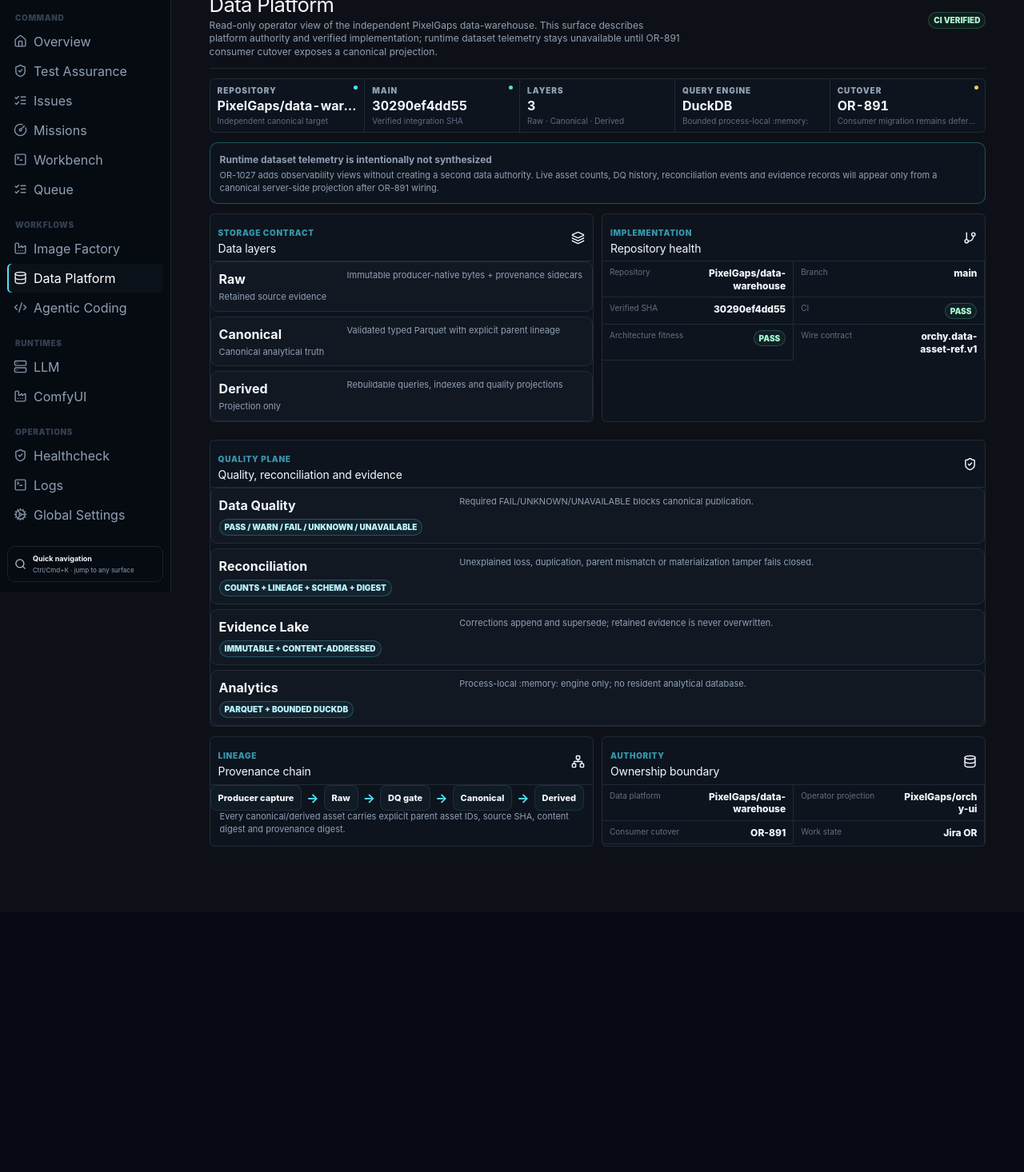
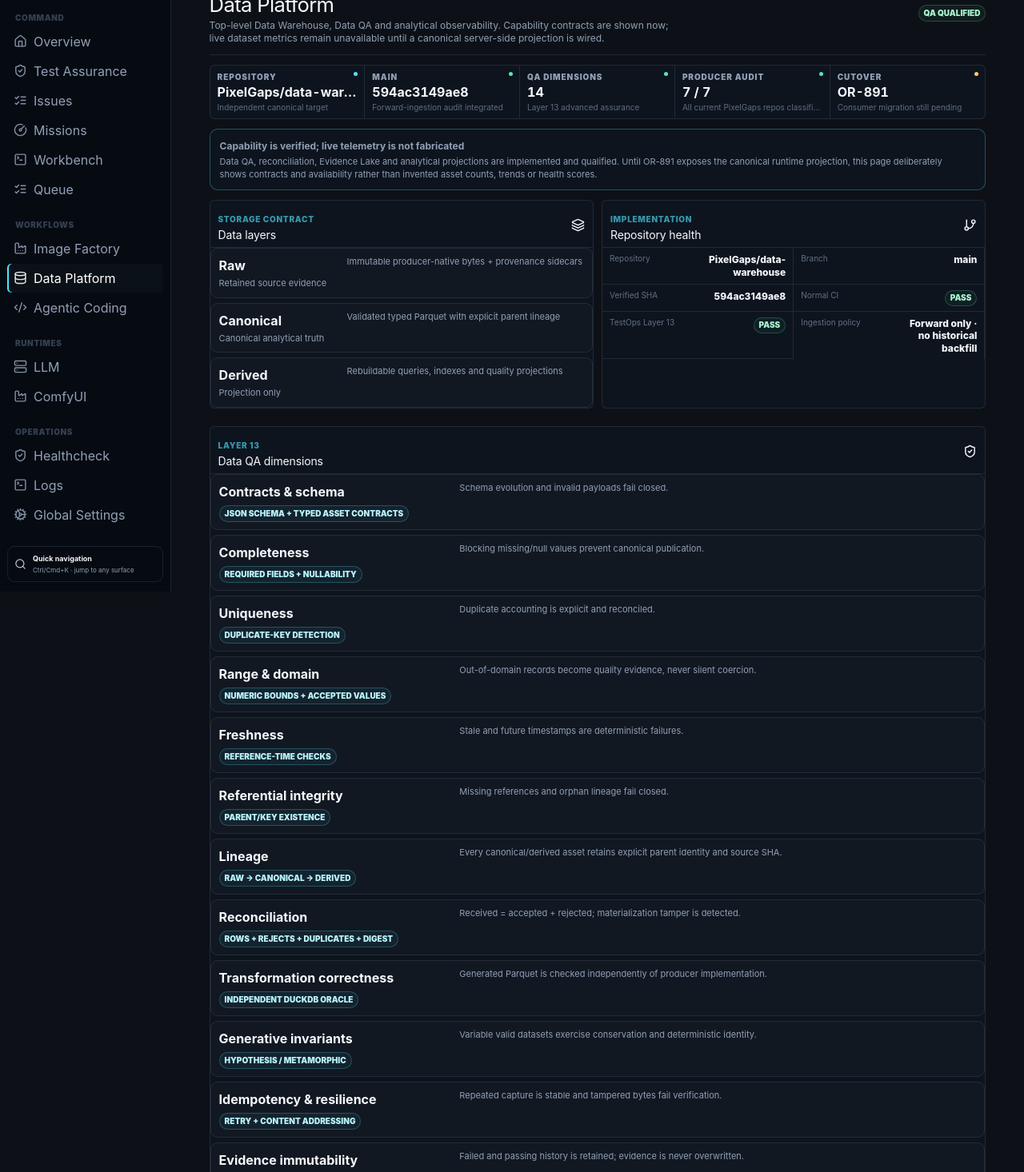
Before and after one commit to PixelGaps/orchy-ui, a React (Vite) app: page /data-platform in a window 1280 px wide. Shown: the part 60-1526 px from the top of the page at 80% size. Before the commit the page ends 1201 px from the top, so only its background shows below. Built offline with nearby package versions, Linux system fonts and the light colour scheme.

Commit message:
OR-1117 expose Data QA dimensions and analysis

```diff
--- a/src/domains/data-platform/page.tsx
+++ b/src/domains/data-platform/page.tsx
@@ -1,9 +1,9 @@
-import { Database, GitBranch, Layers3, Network, ShieldCheck } from "lucide-react"
+import { BarChart3, Database, GitBranch, Layers3, Network, ShieldCheck } from "lucide-react"
 
 import { Badge, Card, CompactSummary, PageHeader, PanelHeader, StatusNotice } from "@/components/ui/primitives"
 
 const REPOSITORY = "PixelGaps/data-warehouse"
-const HEAD = "30290ef4dd55a4413cde5ae5f5c02f37b646f0c8"
+const HEAD = "594ac3149ae800ccbfd8ec51e94ef2f84d2b4e11"
 
 const layers = [
   { name: "Raw", purpose: "Immutable producer-native bytes + provenance sidecars", authority: "Retained source evidence" },
@@ -11,93 +11,75 @@ const layers = [
   { name: "Derived", purpose: "Rebuildable queries, indexes and quality projections", authority: "Projection only" },
 ]
 
-const capabilities = [
-  ["Data Quality", "PASS / WARN / FAIL / UNKNOWN / UNAVAILABLE", "Required FAIL/UNKNOWN/UNAVAILABLE blocks canonical publication."],
-  ["Reconciliation", "Counts + lineage + schema + digest", "Unexplained loss, duplication, parent mismatch or materialization tamper fails closed."],
-  ["Evidence Lake", "Immutable + content-addressed", "Corrections append and supersede; retained evidence is never overwritten."],
-  ["Analytics", "Parquet + bounded DuckDB", "Process-local :memory: engine only; no resident analytical database."],
+const qaDimensions = [
+  ["Contracts & schema", "JSON Schema + typed asset contracts", "Schema evolution and invalid payloads fail closed."],
+  ["Completeness", "Required fields + nullability", "Blocking missing/null values prevent canonical publication."],
+  ["Uniqueness", "Duplicate-key detection", "Duplicate accounting is explicit and reconciled."],
+  ["Range & domain", "Numeric bounds + accepted values", "Out-of-domain records become quality evidence, never silent coercion."],
+  ["Freshness", "Reference-time checks", "Stale and future timestamps are deterministic failures."],
+  ["Referential integrity", "Parent/key existence", "Missing references and orphan lineage fail closed."],
+  ["Lineage", "Raw → Canonical → Derived", "Every canonical/derived asset retains explicit parent identity and source SHA."],
+  ["Reconciliation", "Rows + rejects + duplicates + digest", "Received = accepted + rejected; materialization tamper is detected."],
+  ["Transformation correctness", "Independent DuckDB oracle", "Generated Parquet is checked independently of producer implementation."],
+  ["Generative invariants", "Hypothesis / metamorphic", "Variable valid datasets exercise conservation and deterministic identity."],
+  ["Idempotency & resilience", "Retry + content addressing", "Repeated capture is stable and tampered bytes fail verification."],
+  ["Evidence immutability", "Append / supersede", "Failed and passing history is retained; evidence is never overwritten."],
+  ["Drift governance", "Measured baseline only", "Missing baseline is UNAVAILABLE; thresholds are never invented."],
+  ["Availability semantics", "UNKNOWN / UNAVAILABLE", "Missing oracle/source state can never be reported as PASS."],
+]
+
+const analyses = [
+  ["Quality history", "DQ outcomes and dimension-level failures over retained evidence.", "Available after canonical runtime projection"],
+  ["Reconciliation analysis", "Loss, reject, duplicate, schema and digest deltas by producer/dataset.", "Available after canonical runtime projection"],
+  ["Evidence history", "Append/supersede chronology with immutable evidence identity.", "Implemented; live projection pending"],
+  ["Lineage analysis", "Producer → raw → canonical → derived ancestry and orphan detection.", "Implemented; live projection pending"],
+  ["Producer coverage", "7/7 repositories classified; four current durable producers have forward-ingestion contracts.", "Forward-only audit complete"],
+  ["Drift analysis", "Volume/distribution comparison only against measured retained baselines.", "UNAVAILABLE until measured baseline exists"],
 ]
 
 export function DataPlatformPage() {
   return (
     <>
-      <PageHeader
-        eyebrow="Shared data plane"
-        title="Data Platform"
-        description="Read-only operator view of the independent PixelGaps data-warehouse. This surface describes platform authority and verified implementation; runtime dataset telemetry stays unavailable until OR-891 consumer cutover exposes a canonical projection."
-        badge={<Badge tone="live">CI verified</Badge>}
-      />
+      <PageHeader eyebrow="Shared data plane" title="Data Platform"
+        description="Top-level Data Warehouse, Data QA and analytical observability. Capability contracts are shown now; live dataset metrics remain unavailable until a canonical server-side projection is wired."
+        badge={<Badge tone="live">QA qualified</Badge>} />
 
-      <CompactSummary
-        items={[
-          { label: "Repository", value: REPOSITORY, detail: "Independent canonical target", tone: "cyan" },
-          { label: "Main", value: HEAD.slice(0, 12), detail: "Verified integration SHA", tone: "live" },
-          { label: "Layers", value: "3", detail: "Raw · Canonical · Derived" },
-          { label: "Query engine", value: "DuckDB", detail: "Bounded process-local :memory:" },
-          { label: "Cutover", value: "OR-891", detail: "Consumer migration remains deferred", tone: "warn" },
-        ]}
-      />
+      <CompactSummary items={[
+        { label: "Repository", value: REPOSITORY, detail: "Independent canonical target", tone: "cyan" },
+        { label: "Main", value: HEAD.slice(0, 12), detail: "Forward-ingestion audit integrated", tone: "live" },
+        { label: "QA dimensions", value: qaDimensions.length, detail: "Layer 13 advanced assurance", tone: "live" },
+        { label: "Producer audit", value: "7 / 7", detail: "All current PixelGaps repos classified", tone: "live" },
+        { label: "Cutover", value: "OR-891", detail: "Consumer migration still pending", tone: "warn" },
+      ]} />
 
-      <StatusNotice
-        title="Runtime dataset telemetry is intentionally not synthesized"
-        body="OR-1027 adds observability views without creating a second data authority. Live asset counts, DQ history, reconciliation events and evidence records will appear only from a canonical server-side projection after OR-891 wiring."
-        tone="info"
-      />
+      <StatusNotice title="Capability is verified; live telemetry is not fabricated"
+        body="Data QA, reconciliation, Evidence Lake and analytical projections are implemented and qualified. Until OR-891 exposes the canonical runtime projection, this page deliberately shows contracts and availability rather than invented asset counts, trends or health scores."
+        tone="info" />
 
       <section className="data-platform-grid">
-        <Card>
-          <PanelHeader kicker="Storage contract" title="Data layers" action={<Layers3 size={17} aria-hidden="true" />} />
-          <div className="data-platform-stack">
-            {layers.map((layer) => (
-              <article key={layer.name} className="data-platform-row">
-                <div><strong>{layer.name}</strong><small>{layer.authority}</small></div>
-                <p>{layer.purpose}</p>
-              </article>
-            ))}
-          </div>
+        <Card><PanelHeader kicker="Storage contract" title="Data layers" action={<Layers3 size={17} aria-hidden="true" />} />
+          <div className="data-platform-stack">{layers.map((layer) => <article key={layer.name} className="data-platform-row"><div><strong>{layer.name}</strong><small>{layer.authority}</small></div><p>{layer.purpose}</p></article>)}</div>
         </Card>
-
-        <Card>
-          <PanelHeader kicker="Implementation" title="Repository health" action={<GitBranch size={17} aria-hidden="true" />} />
-          <dl className="cloud-kv">
-            <div><dt>Repository</dt><dd>{REPOSITORY}</dd></div>
-            <div><dt>Branch</dt><dd>main</dd></div>
-            <div><dt>Verified SHA</dt><dd>{HEAD.slice(0, 12)}</dd></div>
-            <div><dt>CI</dt><dd><Badge tone="live">PASS</Badge></dd></div>
-            <div><dt>Architecture fitness</dt><dd><Badge tone="live">PASS</Badge></dd></div>
-            <div><dt>Wire contract</dt><dd>orchy.data-asset-ref.v1</dd></div>
-          </dl>
+        <Card><PanelHeader kicker="Implementation" title="Repository health" action={<GitBranch size={17} aria-hidden="true" />} />
+          <dl className="cloud-kv"><div><dt>Repository</dt><dd>{REPOSITORY}</dd></div><div><dt>Branch</dt><dd>main</dd></div><div><dt>Verified SHA</dt><dd>{HEAD.slice(0,12)}</dd></div><div><dt>Normal CI</dt><dd><Badge tone="live">PASS</Badge></dd></div><div><dt>TestOps Layer 13</dt><dd><Badge tone="live">PASS</Badge></dd></div><div><dt>Ingestion policy</dt><dd>Forward only · no historical backfill</dd></div></dl>
         </Card>
       </section>
 
-      <Card>
-        <PanelHeader kicker="Quality plane" title="Quality, reconciliation and evidence" action={<ShieldCheck size={17} aria-hidden="true" />} />
-        <div className="data-platform-capabilities">
-          {capabilities.map(([name, contract, detail]) => (
-            <article key={name} className="data-platform-capability">
-              <div><strong>{name}</strong><Badge tone="cyan">{contract}</Badge></div>
-              <p>{detail}</p>
-            </article>
-          ))}
-        </div>
+      <Card><PanelHeader kicker="Layer 13" title="Data QA dimensions" action={<ShieldCheck size={17} aria-hidden="true" />} />
+        <div className="data-platform-capabilities">{qaDimensions.map(([name, contract, detail]) => <article key={name} className="data-platform-capability"><div><strong>{name}</strong><Badge tone="cyan">{contract}</Badge></div><p>{detail}</p></article>)}</div>
+      </Card>
+
+      <Card><PanelHeader kicker="Analytical plane" title="Analysis & diagnostics" action={<BarChart3 size={17} aria-hidden="true" />} />
+        <div className="data-platform-capabilities">{analyses.map(([name, detail, state]) => <article key={name} className="data-platform-capability"><div><strong>{name}</strong><Badge tone={state.includes("complete") || state.startsWith("Implemented") ? "live" : state.startsWith("UNAVAILABLE") ? "warn" : "neutral"}>{state}</Badge></div><p>{detail}</p></article>)}</div>
       </Card>
 
       <section className="data-platform-grid">
-        <Card>
-          <PanelHeader kicker="Lineage" title="Provenance chain" action={<Network size={17} aria-hidden="true" />} />
-          <div className="data-platform-lineage" aria-label="Data lineage flow">
-            <span>Producer capture</span><b aria-hidden="true">→</b><span>Raw</span><b aria-hidden="true">→</b><span>DQ gate</span><b aria-hidden="true">→</b><span>Canonical</span><b aria-hidden="true">→</b><span>Derived</span>
-          </div>
-          <p className="cloud-panel-note">Every canonical/derived asset carries explicit parent asset IDs, source SHA, content digest and provenance digest.</p>
+        <Card><PanelHeader kicker="Lineage" title="Provenance chain" action={<Network size={17} aria-hidden="true" />} />
+          <div className="data-platform-lineage" aria-label="Data lineage flow"><span>Producer capture</span><b aria-hidden="true">→</b><span>Raw</span><b aria-hidden="true">→</b><span>DQ gate</span><b aria-hidden="true">→</b><span>Canonical</span><b aria-hidden="true">→</b><span>Derived</span></div>
+          <p className="cloud-panel-note">Canonical/derived assets carry parent IDs, source SHA, content digest and provenance digest.</p>
         </Card>
-        <Card>
-          <PanelHeader kicker="Authority" title="Ownership boundary" action={<Database size={17} aria-hidden="true" />} />
-          <dl className="cloud-kv">
-            <div><dt>Data platform</dt><dd>PixelGaps/data-warehouse</dd></div>
-            <div><dt>Operator projection</dt><dd>PixelGaps/orchy-ui</dd></div>
-            <div><dt>Consumer cutover</dt><dd>OR-891</dd></div>
-            <div><dt>Work state</dt><dd>Jira OR</dd></div>
-          </dl>
+        <Card><PanelHeader kicker="Authority" title="Ownership & remaining gates" action={<Database size={17} aria-hidden="true" />} />
+          <dl className="cloud-kv"><div><dt>Data platform</dt><dd>PixelGaps/data-warehouse</dd></div><div><dt>Advanced QA</dt><dd>TestOps · Layer 13</dd></div><div><dt>Operator projection</dt><dd>PixelGaps/orchy-ui</dd></div><div><dt>Consumer cutover</dt><dd>OR-891</dd></div><div><dt>Scale gate</dt><dd>OR-892 · evidence-triggered only</dd></div></dl>
         </Card>
       </section>
     </>
```
Also changed, not shown: 1 other file (tests, documents, lock files or other folders).
